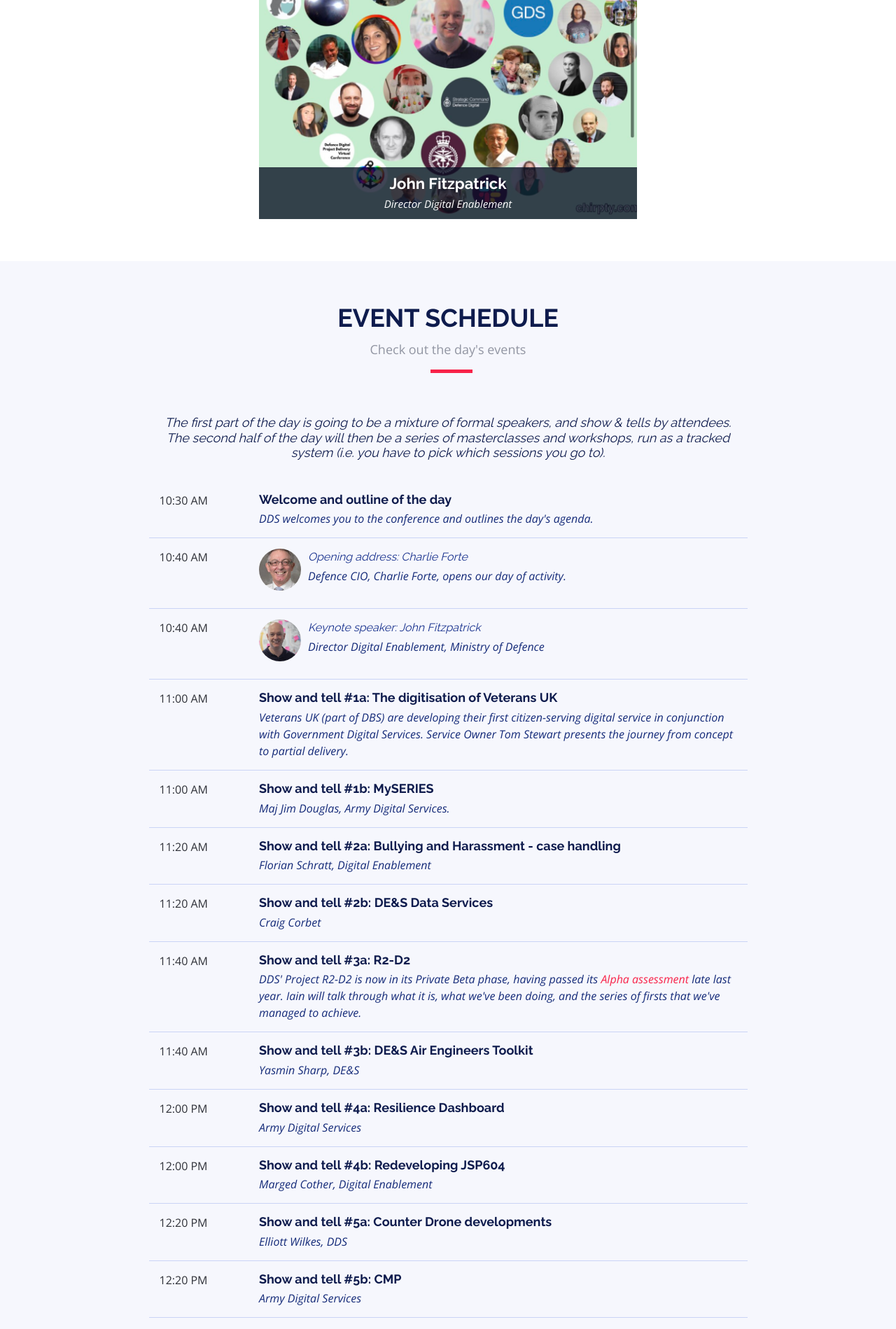
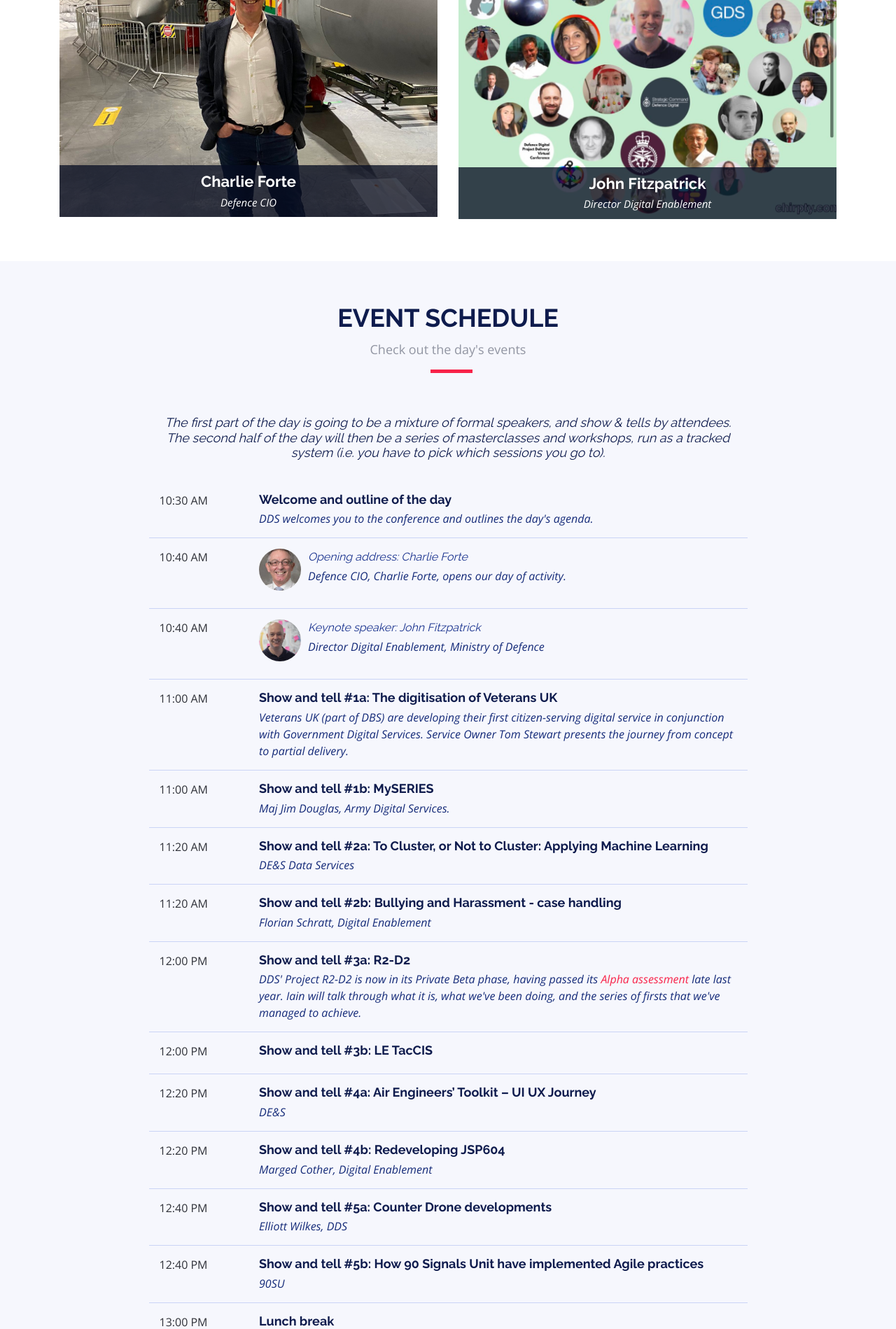
Before and after one commit to defencedigital/defencex1-website, a Python web app: template templates/index.html in a window 1280 px wide. Shown: the part 1480-3379 px from the top of the page at 70% size. Run offline with Jinja, Linux system fonts and the light colour scheme; the template is opened without the code that fills it, so the values that code supplies are empty; some libraries are stand-ins or nearby versions.

Commit message:
Rejig schedule. Add Charlie as speaker image

```diff
--- a/templates/sections/schedule.html
+++ b/templates/sections/schedule.html
@@ -66,21 +66,21 @@
                 <div class="row schedule-item">
                     <div class="col-md-2"><time>11:20 AM</time></div>
                     <div class="col-md-10">
-                        <h4>Show and tell #2a: Bullying and Harassment - case handling</h4>
-                        <p>Florian Schratt, Digital Enablement</p>
+                        <h4>Show and tell #2a: To Cluster, or Not to Cluster: Applying Machine Learning</h4>
+                        <p>DE&S Data Services</p>
                     </div>
                 </div>
 
                 <div class="row schedule-item">
                     <div class="col-md-2"><time>11:20 AM</time></div>
                     <div class="col-md-10">
-                        <h4>Show and tell #2b: DE&S Data Services</h4>
-                        <p>Craig Corbet</p>
+                        <h4>Show and tell #2b: Bullying and Harassment - case handling</h4>
+                        <p>Florian Schratt, Digital Enablement</p>
                     </div>
                 </div>
 
                 <div class="row schedule-item">
-                    <div class="col-md-2"><time>11:40 AM</time></div>
+                    <div class="col-md-2"><time>12:00 PM</time></div>
                     <div class="col-md-10">
                         <h4>Show and tell #3a: R2-D2</h4>
                         <p>DDS' Project R2-D2 is now in its Private Beta phase, having passed its <a href="https://www.gov.uk/service-standard-reports/readiness-reporting-and-deployability-discovery-alpha-assessment-report">Alpha assessment</a> late last year. Iain will talk through what it is, what we've been doing, and the series of firsts that we've managed to achieve. </p>
@@ -88,23 +88,23 @@
                 </div>
 
                 <div class="row schedule-item">
-                    <div class="col-md-2"><time>11:40 AM</time></div>
+                    <div class="col-md-2"><time>12:00 PM</time></div>
                     <div class="col-md-10">
-                        <h4>Show and tell #3b: DE&S Air Engineers Toolkit</h4>
-                        <p>Yasmin Sharp, DE&S</p>
+                        <h4>Show and tell #3b: LE TacCIS</h4>
+                        <p></p>
                     </div>
                 </div>
 
                 <div class="row schedule-item">
-                    <div class="col-md-2"><time>12:00 PM</time></div>
+                    <div class="col-md-2"><time>12:20 PM</time></div>
                     <div class="col-md-10">
-                        <h4>Show and tell #4a: Resilience Dashboard</h4>
-                        <p>Army Digital Services</p>
+                        <h4>Show and tell #4a: Air Engineers’ Toolkit – UI UX Journey</h4>
+                        <p>DE&S</p>
                     </div>
                 </div>
 
                 <div class="row schedule-item">
-                    <div class="col-md-2"><time>12:00 PM</time></div>
+                    <div class="col-md-2"><time>12:20 PM</time></div>
                     <div class="col-md-10">
                         <h4>Show and tell #4b: Redeveloping JSP604</h4>
                         <p>Marged Cother, Digital Enablement</p>
@@ -112,7 +112,7 @@
                 </div>
 
                 <div class="row schedule-item">
-                    <div class="col-md-2"><time>12:20 PM</time></div>
+                    <div class="col-md-2"><time>12:40 PM</time></div>
                     <div class="col-md-10">
                         <h4>Show and tell #5a: Counter Drone developments</h4>
                         <p>Elliott Wilkes, DDS</p>
@@ -120,10 +120,10 @@
                 </div>
 
                 <div class="row schedule-item">
-                    <div class="col-md-2"><time>12:20 PM</time></div>
+                    <div class="col-md-2"><time>12:40 PM</time></div>
                     <div class="col-md-10">
-                        <h4>Show and tell #5b: CMP</h4>
-                        <p>Army Digital Services</p>
+                        <h4>Show and tell #5b: How 90 Signals Unit have implemented Agile practices</h4>
+                        <p>90SU</p>
                     </div>
                 </div>
 
@@ -139,7 +139,7 @@
                     <div class="col-md-2"><time>13:30 PM</time></div>
                     <div class="col-md-10">
                         <h4>Digital Foundry: Introduction and Discovery</h4>
-                        <p>Rich Crowther leads an introduction to the Digital Foundry, an initiative announced by the Chief of the Defence Staff (CDS), General Sir Nick Carter, at the end of 2020. </p>
+                        <p>Rich Crowther, Head of DDS, leads an introduction to the Digital Foundry, an initiative announced by the Chief of the Defence Staff (CDS), General Sir Nick Carter, at the end of 2020. </p>
                     </div>
                 </div>
 
@@ -147,18 +147,18 @@
                     <div class="col-md-2"><time>13:45 PM</time></div>
                     <div class="col-md-10">
                         <h4>Workshops introduction</h4>
-                        <p>Robin Riley</p>
+                        <p>Robin Riley, DDS</p>
                     </div>
                 </div>
 
                 <div class="row schedule-item">
                     <div class="col-md-2"><time>13:50 PM</time></div>
                     <div class="col-md-10">
-                        <h4>Workshop and Masterclass 1a</h4>
+                        <h4>Workshop 1a</h4>
                         <p>On the topic of user-centred design (UCD): user research, service design, content design, interaction design, etc.</p>
                         <p>Speakers from DDS (User Research) and Dig Enablement (Content)</p>
                             <br /><p>or</p><br />
-                        <h4>Workshop and Masterclass 1b</h4>
+                        <h4>Workshop 1b</h4>
                         <p>On the topic of data: data analytics, data engineering, data science, performance analytics, etc.</p>
                         <p>Speakers from the AI CoE</p>
                     </div>
@@ -167,11 +167,11 @@
                 <div class="row schedule-item">
                     <div class="col-md-2"><time>14:20 PM</time></div>
                     <div class="col-md-10">
-                        <h4>Workshop and Masterclass 2a</h4>
+                        <h4>Workshop 2a</h4>
                         <p>On the topic of product management/ownership, delivery management, business analysis, etc.</p>
                         <p>Speakers from DDS (Product) and DE&S Digital</p>
                             <br /><p>or</p><br />
-                        <h4>Workshop and Masterclass 2b</h4>
+                        <h4>Workshop 2b</h4>
                         <p>On the topic of tech: technical architecture, software development, DevSecOps, network security, etc.</p>
                         <p>Speakers from DDS (Tech for technologists) and DE&S Digital (DevOps)</p>
                     </div>
--- a/templates/sections/speakers.html
+++ b/templates/sections/speakers.html
@@ -11,13 +11,31 @@
         <div class="row justify-content-center">
             <div class="col-6">
                 <div class="speaker">
+                    <img src="{{ url_for('static', filename='img/speakers/charlie-f-lg.jpg') }}" alt="Charlie Forte"
+                        class="img-fluid">
+                    <div class="details">
+                        <h3>Charlie Forte</a></h3>
+                        <p>Defence CIO</p>
+                        <div class="social">
+                            <a href="https://twitter.com/fortec57_forte" target="_blank"><i
+                                    class="fa fa-twitter"></i></a>
+                            <a href="https://uk.linkedin.com/in/charles-forte-8a721415" target="_blank"><i
+                                    class="fa fa-linkedin"></i></a>
+                        </div>
+                    </div>
+                </div>
+            </div>
+
+            <div class="col-6">
+                <div class="speaker">
                     <img src="{{ url_for('static', filename='img/speakers/jfp-lg.jpg') }}" alt="John Fitzpatrick"
                         class="img-fluid">
                     <div class="details">
                         <h3>John Fitzpatrick</a></h3>
                         <p>Director Digital Enablement</p>
                         <div class="social">
-                            <a href="https://twitter.com/FitzDigitalGov" target="_blank"><i class="fa fa-twitter"></i></a>
+                            <a href="https://twitter.com/FitzDigitalGov" target="_blank"><i
+                                    class="fa fa-twitter"></i></a>
                             <a href="https://uk.linkedin.com/in/john-fitzpatrick-37409a18/" target="_blank"><i
                                     class="fa fa-linkedin"></i></a>
                         </div>
@@ -25,24 +43,6 @@
                 </div>
             </div>
 
-            <!-- <div class="col-6">
-                <div class="speaker">
-                    <img src="{{ url_for('static', filename='img/speakers/jason-caplin.webp') }}" alt="Jason Caplin"
-                        class="img-fluid">
-                    <div class="details">
-                        <h3><a href="https://blog.barnar.do/@xcaplin" target="_blank">Jason Caplin</a></h3>
-                        <p>Former Chief Digital Officer, Barnardos</p>
-                        <div class="social">
-                            <a href="https://twitter.com/xcaplin" target="_blank"><i class="fa fa-twitter"></i></a>
-                            <a href="https://blog.barnar.do/@xcaplin" target="_blank"><i class="fa fa-medium"></i></a>
-                            <a href="https://www.linkedin.com/in/jasoncaplin/" target="_blank"><i
-                                    class="fa fa-linkedin"></i></a>
-                        </div>
-                    </div>
-                </div>
-            </div>
-        </div> -->
-
-    </div>
+        </div>
 
 </section>
--- a/templates/sections/venue.html
+++ b/templates/sections/venue.html
@@ -7,7 +7,7 @@
 
           <div class="section-header">
             <h2>Event Venue</h2>
-            <p>Coming (remotely) soon...</p>
+            <p>A link will be sent to the email address with which you signed up.</p>
           </div>
 
           <!-- <div class="row no-gutters">
```
Also changed, not shown: static/img/speakers/charlie-f-lg.jpg (added).
